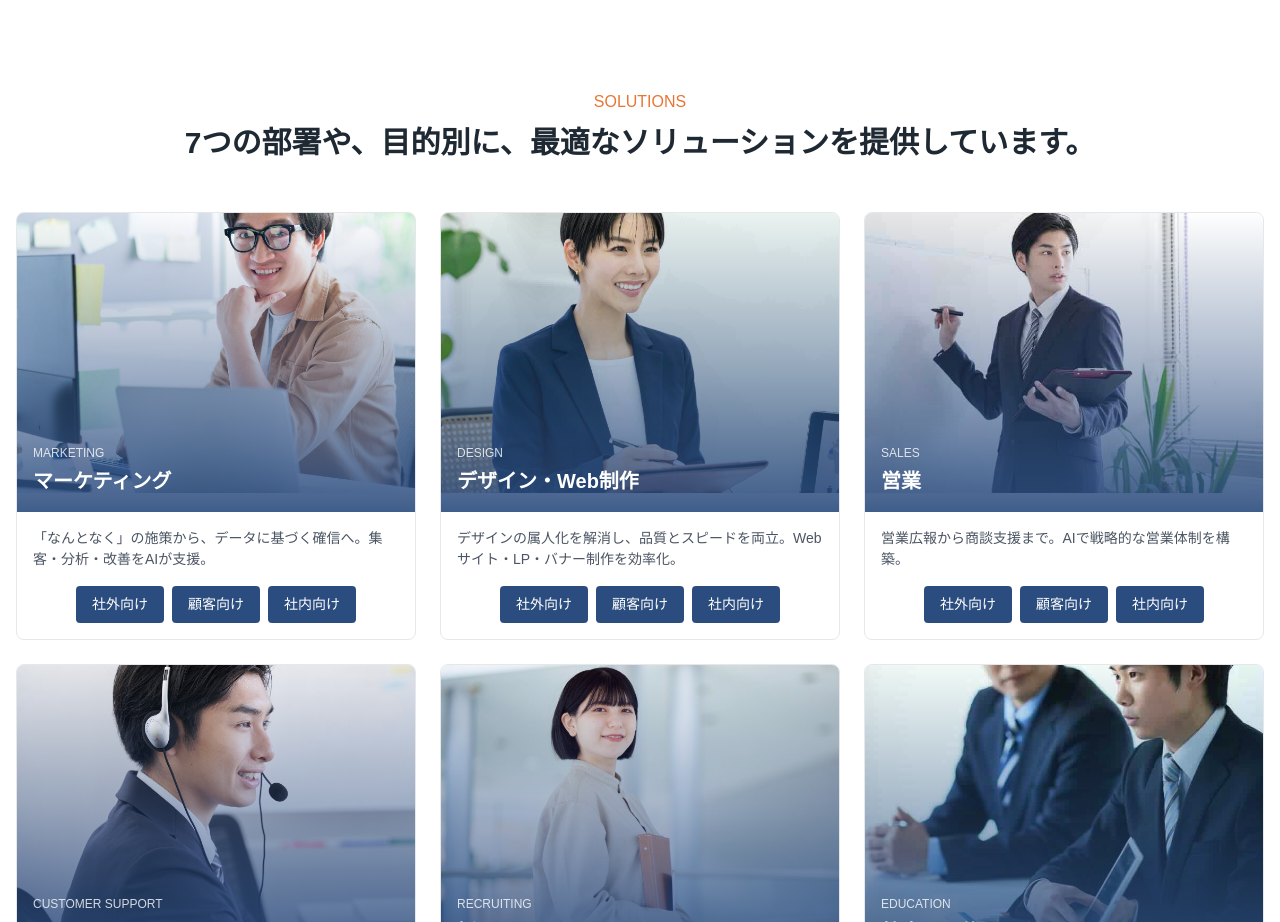
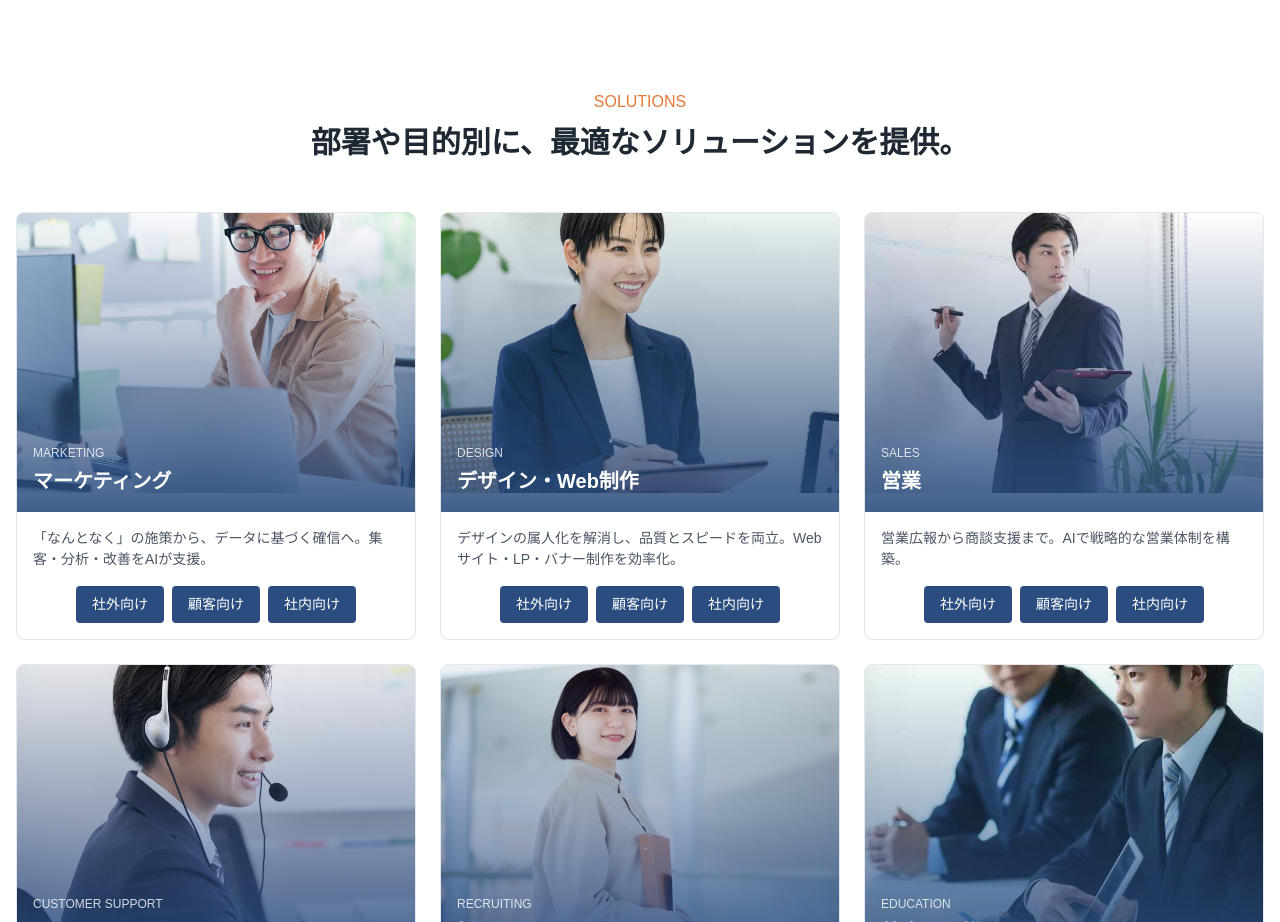
Before and after one commit to HayanoRyuki/corp-media-confidence, a Next.js app: page / in a window 1280 px wide. Shown: the part 780-1702 px from the top of the page. Built offline with nearby package versions, Linux system fonts and the light colour scheme; no server answers.

Commit message:
Update solutions section heading text

```diff
--- a/src/components/sections/SolutionsSection.tsx
+++ b/src/components/sections/SolutionsSection.tsx
@@ -19,7 +19,7 @@ export function SolutionsSection() {
         <div className="text-center mb-12">
           <p className="text-primary font-medium mb-2">SOLUTIONS</p>
           <h2 className="text-2xl md:text-3xl font-bold text-text mb-4">
-            7つの部署や、目的別に、最適なソリューションを提供しています。
+            部署や目的別に、最適なソリューションを提供。
           </h2>
         </div>
 
```
